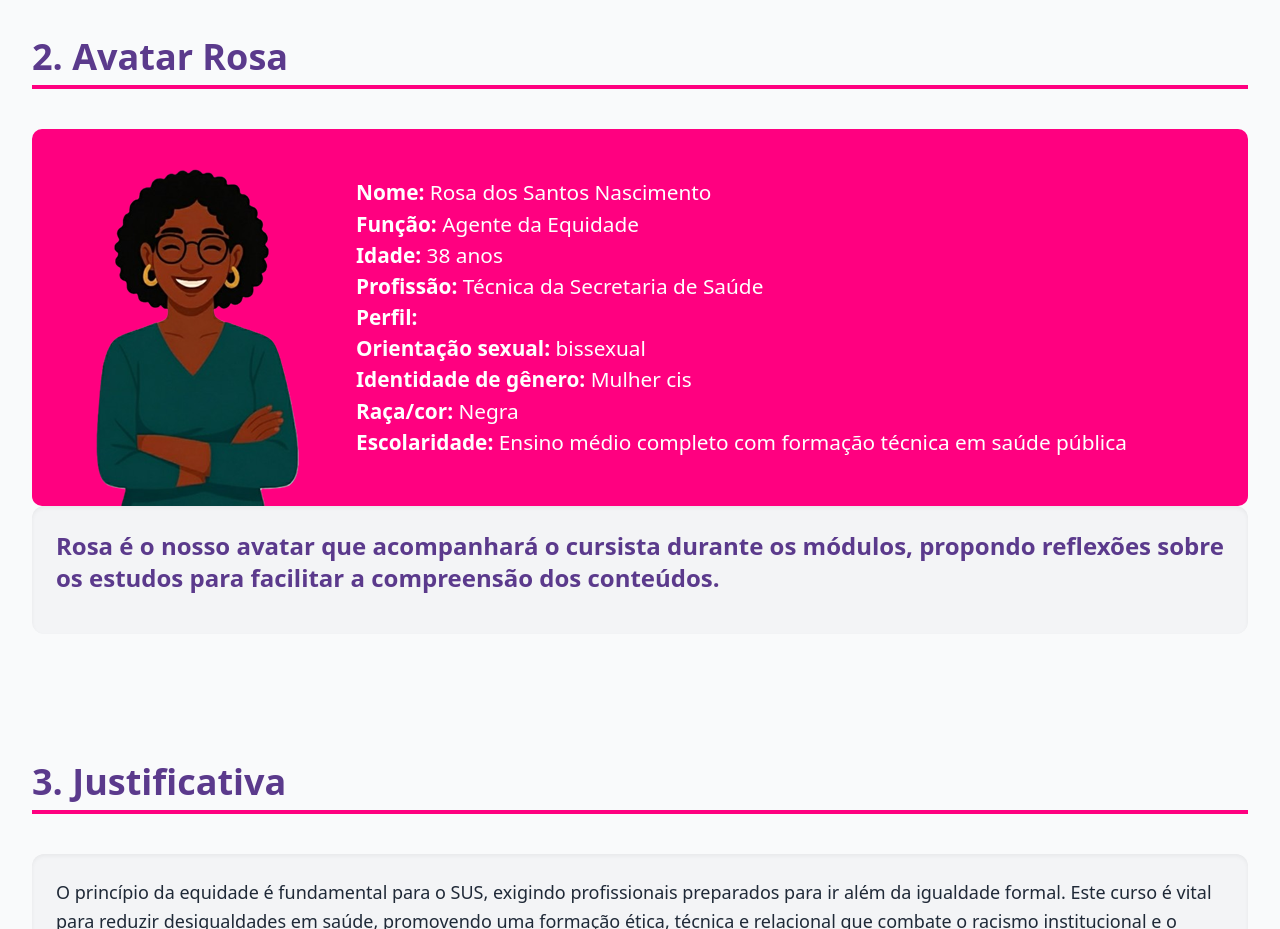
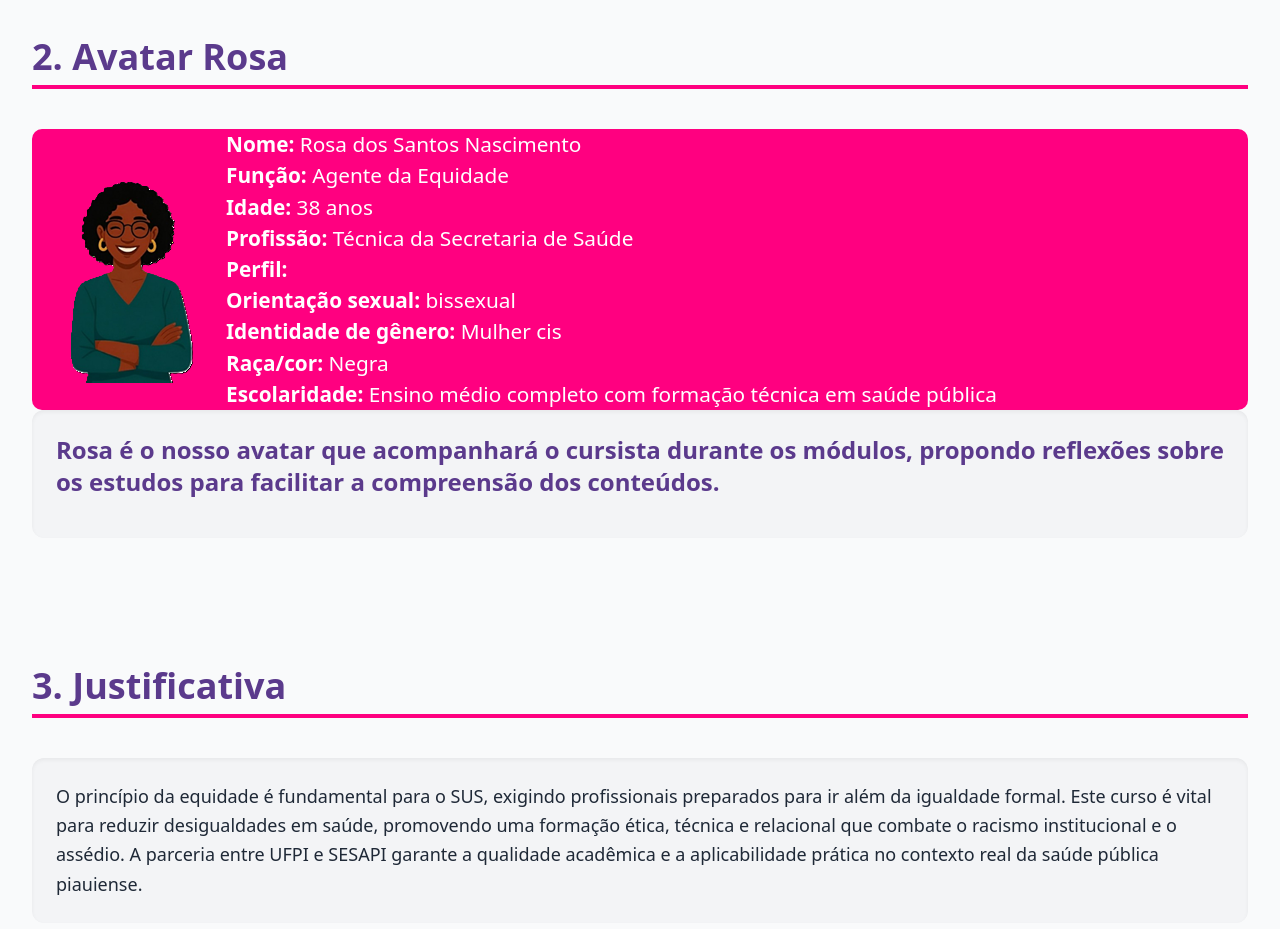
Before and after one commit to davidleon2208-hash/Curso_Equidade, a plain HTML site: page index.html in a window 1280 px wide. Shown: the part 3820-4749 px from the top of the page. Drawn offline with nearby package versions, Linux system fonts and the light colour scheme.

Commit message:
mudança na rosa

```diff
--- a/index.html
+++ b/index.html
@@ -504,7 +504,7 @@
                 <div class="avatar-section" style="background-color: #FF0080; border-radius: 10px;">
                 <div class="flex flex-wrap items-center">
                     <div class="avatar">
-                        <img src="/imagem/rosa_personagem.png" alt="Avatar Rosa" class="avatar-image">
+                        <img src="/imagem/rosa_personag.png" alt="rosa_personagem"class="avatar-image">
                     </div>
                     <div color="white" class="avatar-details" style="font-size: 1.3rem; color: white;">
                         <p><strong>Nome:</strong> Rosa dos Santos Nascimento</p>
```
Also changed, not shown: imagem/rosa_personag.png (added).
